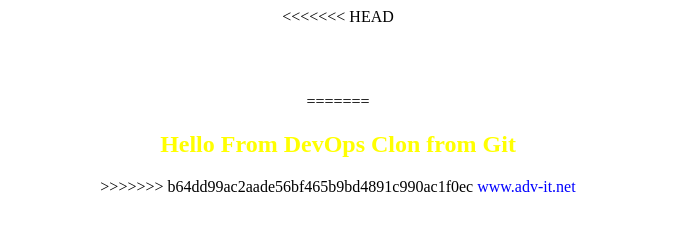
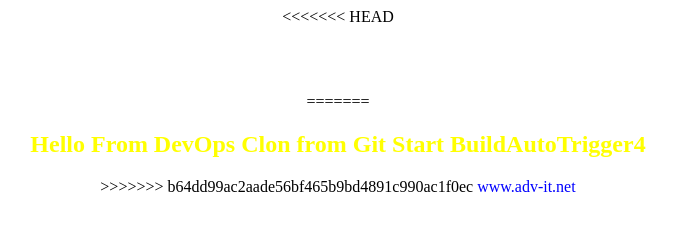
Before and after one commit to KharlamovVA/app-for-jenkins, a plain HTML site: page index.html in a window 1280 px wide. Shown: the whole page, without its empty margins (302-979 px from the left). Drawn offline with Linux system fonts and the light colour scheme.

Commit message:
Update index.html
Start BuildAutoTrigger4

```diff
--- a/index.html
+++ b/index.html
@@ -4,7 +4,7 @@
 <<<<<<< HEAD
 <h2><font color=white>Hello From DevOps WebPage!</font></h2>
 =======
-<h2><font color=yellow>Hello From DevOps Clon from Git</font></h2>
+<h2><font color=yellow>Hello From DevOps Clon from Git Start BuildAutoTrigger4</font></h2>
 >>>>>>> b64dd99ac2aade56bf465b9bd4891c990ac1f0ec
 <font color=blue>www.adv-it.net</font>
 </center>
```
